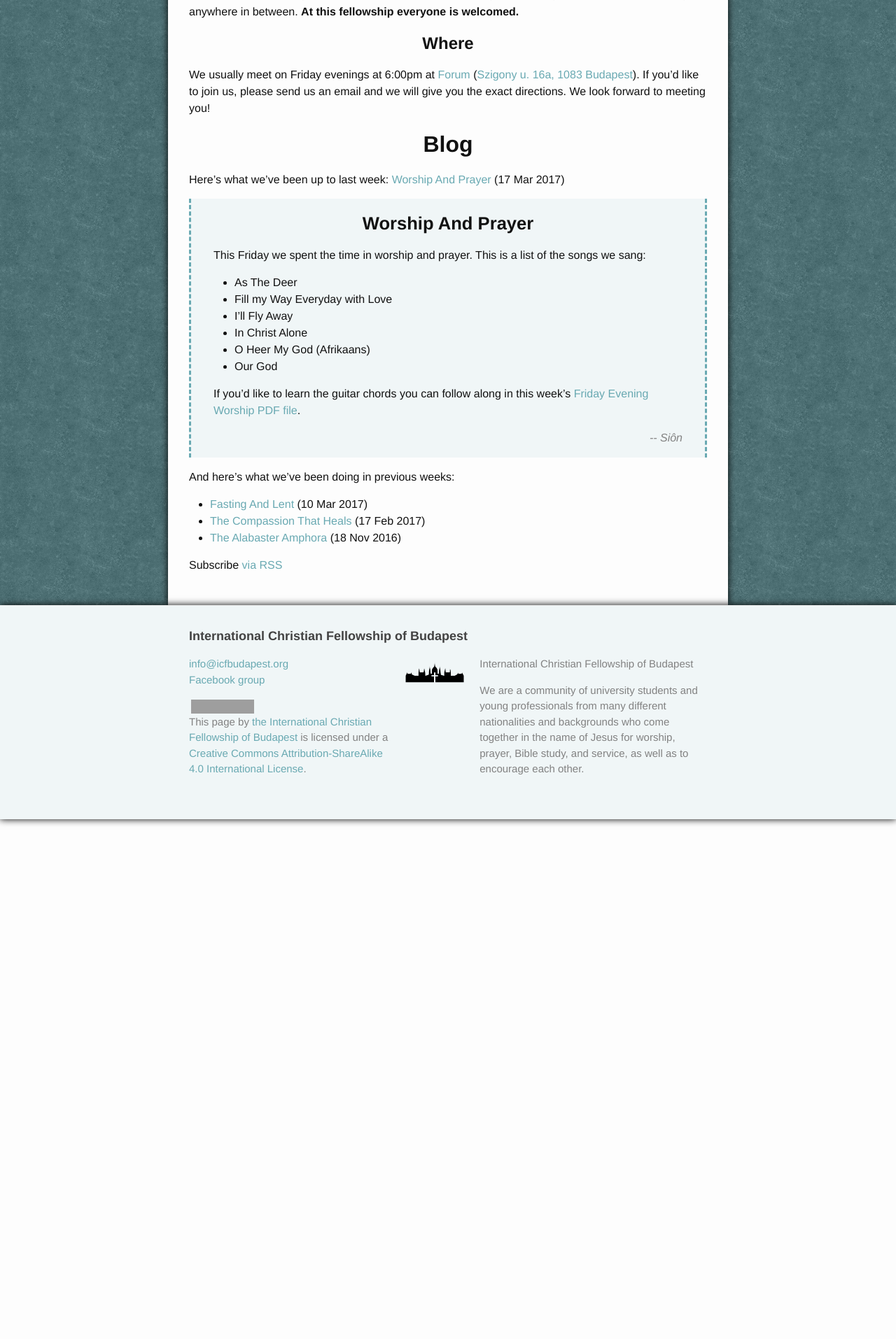
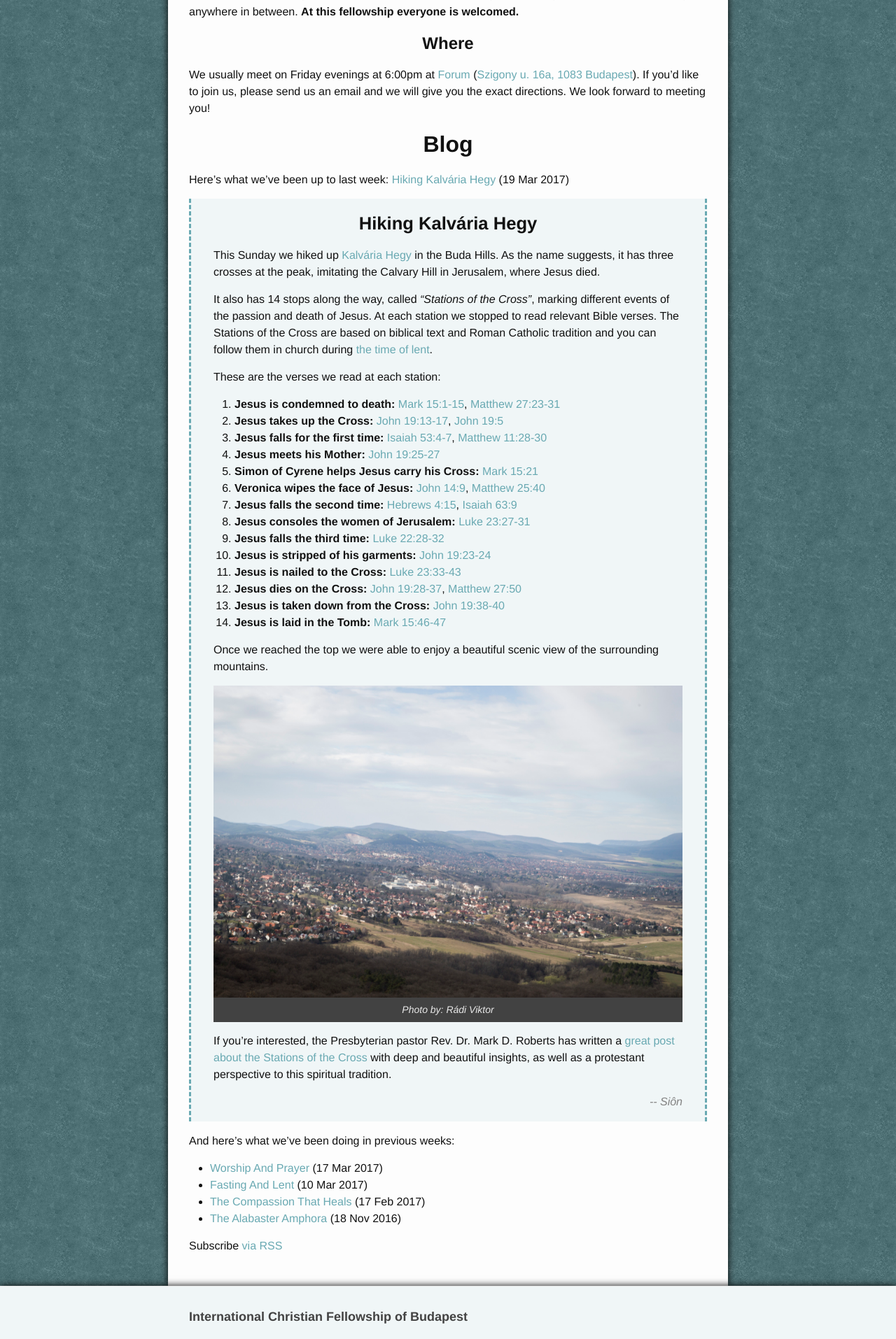
Before and after one commit to sionleroux/icfbudapest.org, a Jekyll site: the page built from index.md, in a window 1280 px wide. Shown: the part 860-2774 px from the top of the page at 70% size. Built offline with Jekyll 4.4.1, drawn with Linux system fonts in a browser that asks for light colours; grey boxes are pictures that could not be loaded.

Commit message:
Add March weekend post: Hiking Kalvária Hegy
This includes a photo, so I had to add some special style rules for
formatting photo attributions in a caption box around the picture.
Photos used in pages will go in the new assets directory.

```diff
--- /dev/null
+++ b/_posts/2017-03-19-hiking-kalvaria-hegy.md
@@ -0,0 +1,50 @@
+---
+layout: post
+title: Hiking Kalvária Hegy
+author: Siôn
+---
+
+This Sunday we hiked up [Kalvária Hegy][osmnode] in the Buda Hills.  As
+the name suggests, it has three crosses at the peak, imitating the
+Calvary Hill in Jerusalem, where Jesus died.
+
+[osmnode]: https://www.openstreetmap.org/node/3156588146
+
+It also has 14 stops along the way, called *"Stations of the Cross"*,
+marking different events of the passion and death of Jesus.  At each
+station we stopped to read relevant Bible verses.  The Stations of the
+Cross are based on biblical text and Roman Catholic tradition and you
+can follow them in church during [the time of lent][lent].
+
+[lent]: {{ site.baseurl }}{% post_url 2017-03-10-fasting-and-lent %} "Fasting and Lent"
+
+These are the verses we read at each station:
+
+1. **Jesus is condemned to death:** {%bible Mark 15:1-15%}, {%bible Matthew 27:23-31%}
+1. **Jesus takes up the Cross:** {%bible John 19:13-17%}, {%bible John 19:5%}
+1. **Jesus falls for the first time:** {%bible Isaiah 53:4-7%}, {%bible Matthew 11:28-30%}
+1. **Jesus meets his Mother:** {%bible John 19:25-27%}
+1. **Simon of Cyrene helps Jesus carry his Cross:** {%bible Mark 15:21%}
+1. **Veronica wipes the face of Jesus:** {%bible John 14:9%}, {%bible Matthew 25:40%}
+1. **Jesus falls the second time:** {%bible Hebrews 4:15%}, {%bible Isaiah 63:9%}
+1. **Jesus consoles the women of Jerusalem:** {%bible Luke 23:27-31%}
+1. **Jesus falls the third time:** {%bible Luke 22:28-32%}
+1. **Jesus is stripped of his garments:** {%bible John 19:23-24%}
+1. **Jesus is nailed to the Cross:** {%bible Luke 23:33-43%}
+1. **Jesus dies on the Cross:** {%bible John 19:28-37%}, {%bible Matthew 27:50%}
+1. **Jesus is taken down from the Cross:** {%bible John 19:38-40%}
+1. **Jesus is laid in the Tomb:** {%bible Mark 15:46-47%}
+
+Once we reached the top we were able to enjoy a beautiful scenic view of
+the surrounding mountains.
+
+![Scenic view from Kalvária Hegy]({{ site.url }}/assets/calvary-scenery.jpg)
+Photo by: Rádi Viktor
+{: .photo-attribution }
+
+If you're interested, the Presbyterian pastor Rev. Dr. Mark D. Roberts
+has written a [great post about the Stations of the Cross][patheosblog]
+with deep and beautiful insights, as well as a protestant perspective to
+this spiritual tradition.
+
+[patheosblog]: http://www.patheos.com/blogs/markdroberts/series/the-stations-of-the-cross-a-devotional-guide-for-lent-and-holy-week/ "The Stations of the Cross: A Devotional Guide for Lent and Holy Week"
--- a/_sass/_layout.scss
+++ b/_sass/_layout.scss
@@ -303,3 +303,15 @@
         text-align: right;
     }
 }
+
+.photo-attribution {
+    background-color: $grey-color-dark;
+    font-size: 14px;
+    color: $grey-color-light;
+    font-style: italic;
+    padding-bottom: 0.5em;
+    text-align: center;
+    img {
+        margin-bottom: 0.5em;
+    }
+}
```
Also changed, not shown: assets/calvary-scenery.jpg (added).
